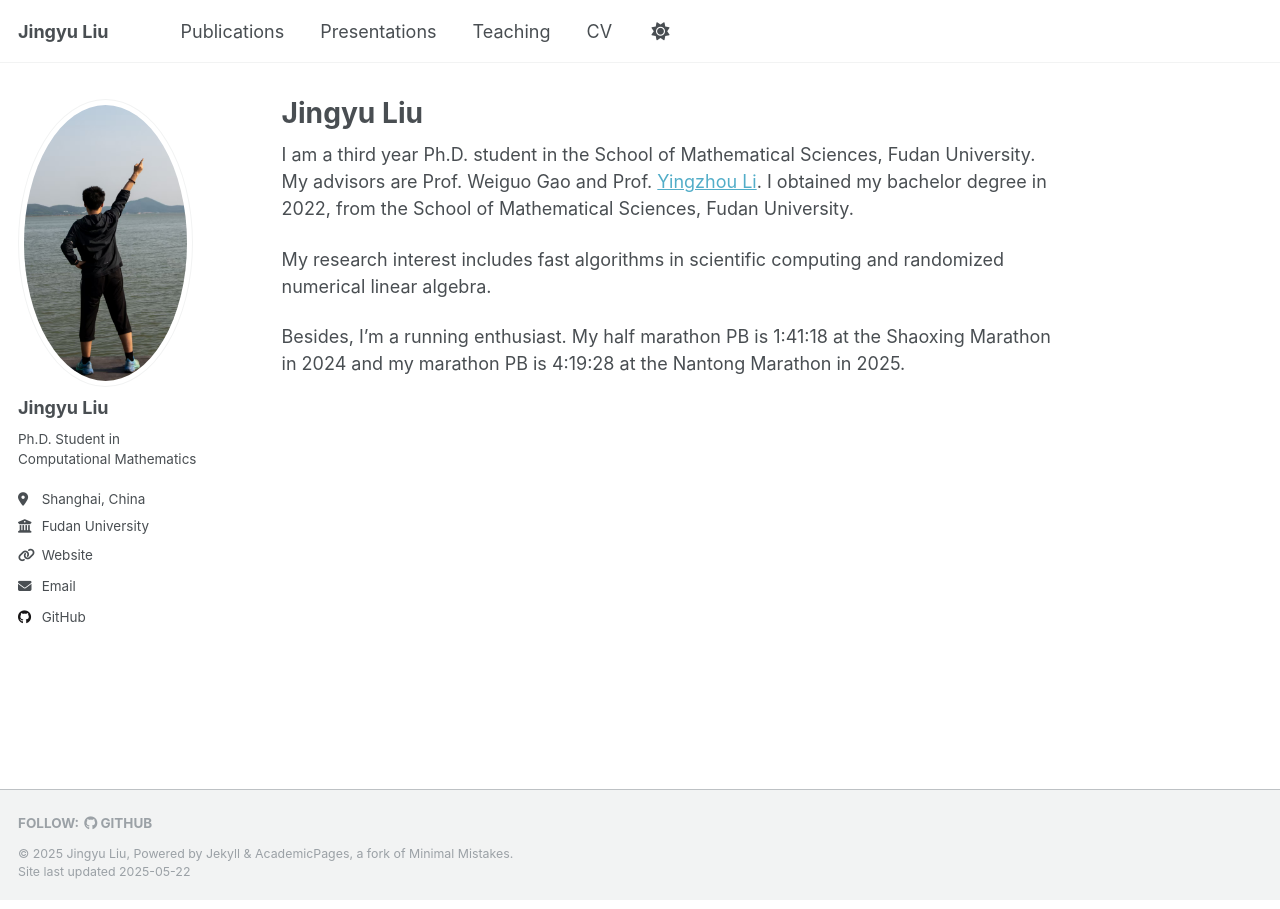
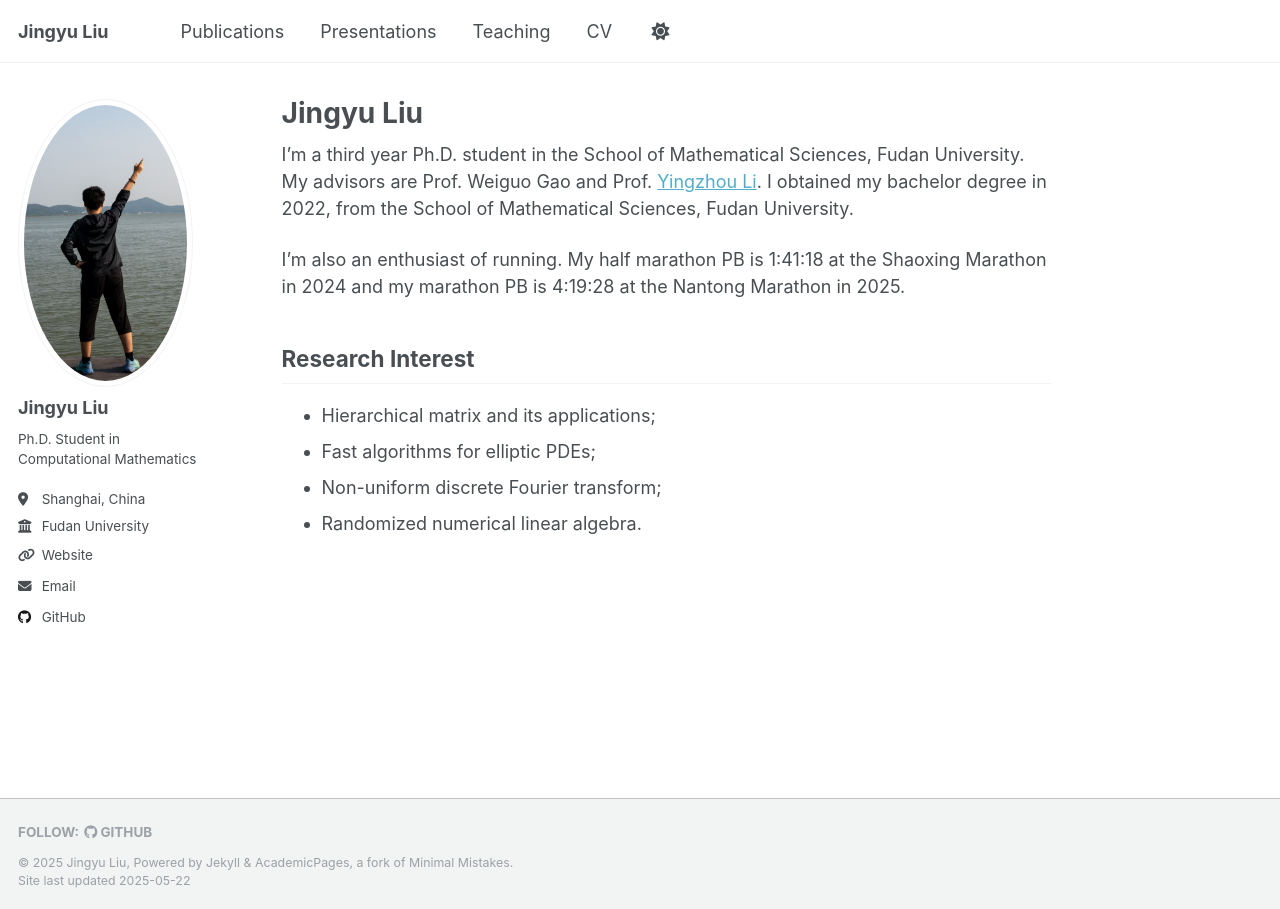
Before and after one commit to JingyuLiuMath/JingyuLiuMath.github.io, a Jekyll site: the page built from _pages/about.md, in a window 1280 px wide. Built offline with Jekyll 4.4.1, drawn with Linux system fonts in a browser that asks for light colours.

Commit message:
update 202505015

```diff
--- a/_pages/about.md
+++ b/_pages/about.md
@@ -7,8 +7,13 @@ redirect_from:
   - /about.html
 ---
 
-I am a third year Ph.D. student in the School of Mathematical Sciences, Fudan University. My advisors are Prof. Weiguo Gao and Prof. [Yingzhou Li](https://yingzhouli.com/). I obtained my bachelor degree in 2022, from the School of Mathematical Sciences, Fudan University.
+I'm a third year Ph.D. student in the School of Mathematical Sciences, Fudan University. My advisors are Prof. Weiguo Gao and Prof. [Yingzhou Li](https://yingzhouli.com/). I obtained my bachelor degree in 2022, from the School of Mathematical Sciences, Fudan University.
 
-My research interest includes fast algorithms in scientific computing and randomized numerical linear algebra.
+I'm also an enthusiast of running. My half marathon PB is 1:41:18 at the Shaoxing Marathon in 2024 and my marathon PB is 4:19:28 at the Nantong Marathon in 2025.
 
-Besides, I'm a running enthusiast. My half marathon PB is 1:41:18 at the Shaoxing Marathon in 2024 and my marathon PB is 4:19:28 at the Nantong Marathon in 2025.
+## Research Interest
+
+* Hierarchical matrix and its applications;
+* Fast algorithms for elliptic PDEs;
+* Non-uniform discrete Fourier transform;
+* Randomized numerical linear algebra.
```
Also changed, not shown: _pages/cv.md (+4 -0 lines), _pages/presentations.md (+2 -1 lines).
